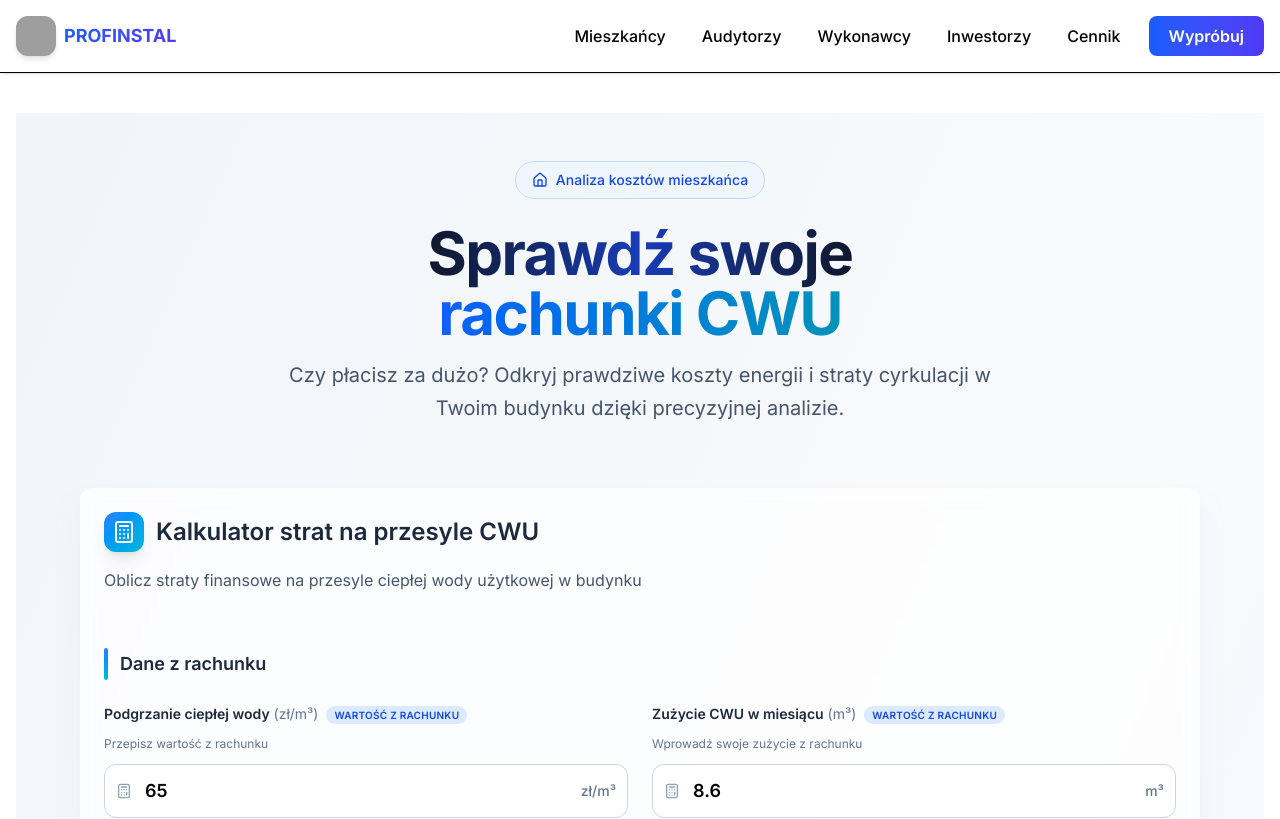
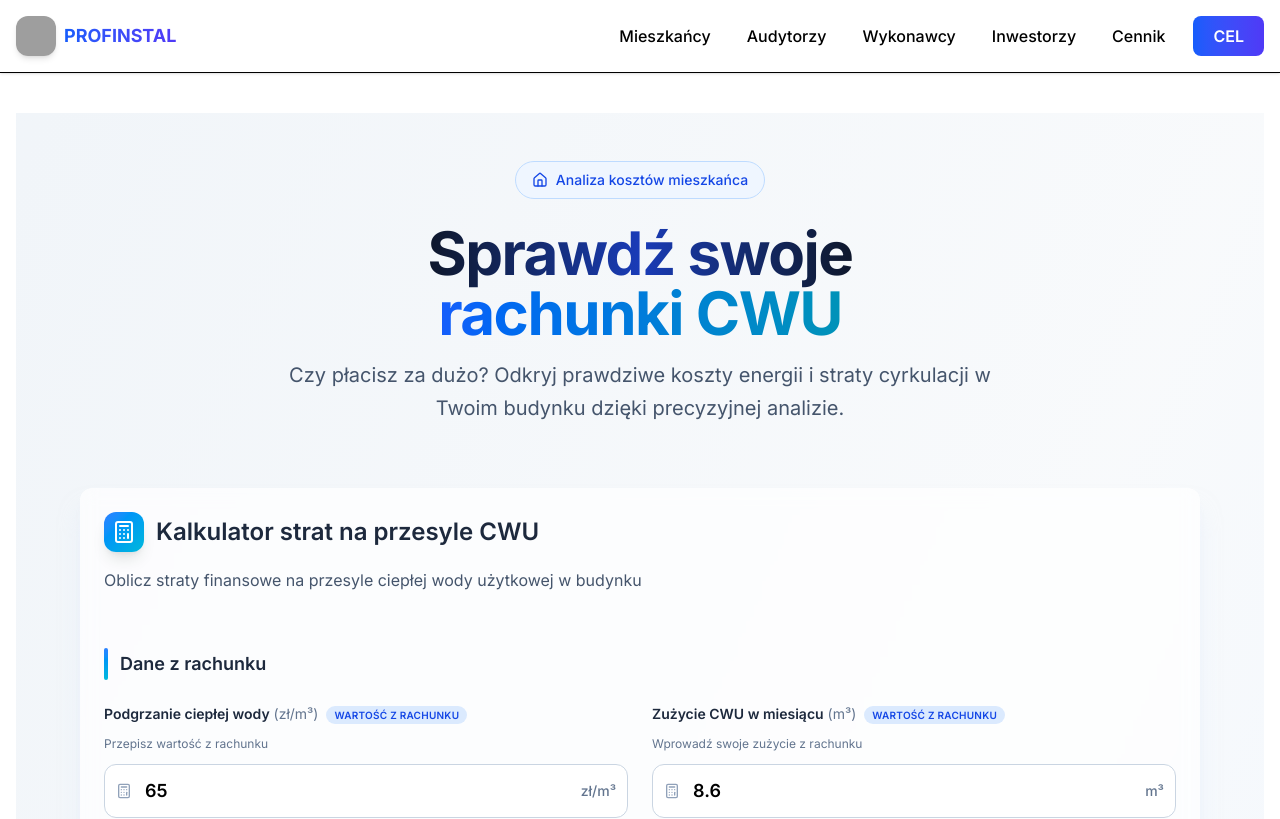
Before and after one commit to maciejslusarczykprofinstal/CWUv6, a Next.js app: page /mieszkancy in a window 1280 px wide. Shown: the top 819 px of the page. Built offline with nearby package versions, Linux system fonts and the light colour scheme; grey boxes are pictures that could not be loaded.

Commit message:
chore(nav): zmiana etykiety przycisku w nagłówku z 'Wypróbuj' na 'CEL'

```diff
--- a/src/app/layout.tsx
+++ b/src/app/layout.tsx
@@ -85,7 +85,7 @@ export default function RootLayout({
                   href="/komponenty"
                   className="ml-2 px-5 py-2 rounded-lg bg-gradient-to-r from-blue-600 to-indigo-600 text-white font-semibold hover:shadow-lg transition-all hover:scale-105"
                 >
-                  Wypróbuj
+                  CEL
                 </Link>
               </div>
             </nav>
```
Also changed, not shown: 1 other file (tests, documents, lock files or other folders).
